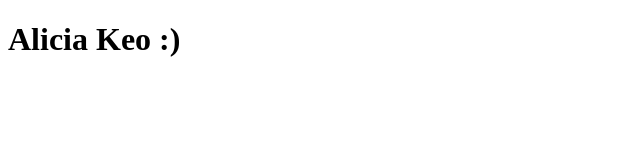
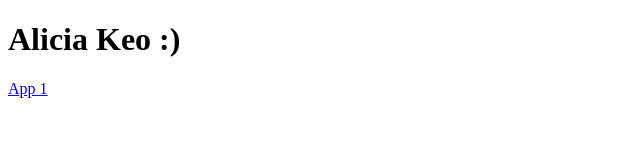
Before and after one commit to akeo9/vue-apps, a plain HTML site: page index.html in a window 1280 px wide. Shown: the full height of the page, 0-640 px from the left. Drawn offline with Linux system fonts and the light colour scheme.

Commit message:
deploying app1

```diff
--- a/index.html
+++ b/index.html
@@ -4,4 +4,5 @@
     <body>
         <h1>Alicia Keo :)</h1>
     </body>
+    <a href="app1/index.html">App 1</a>
 </html>
```
